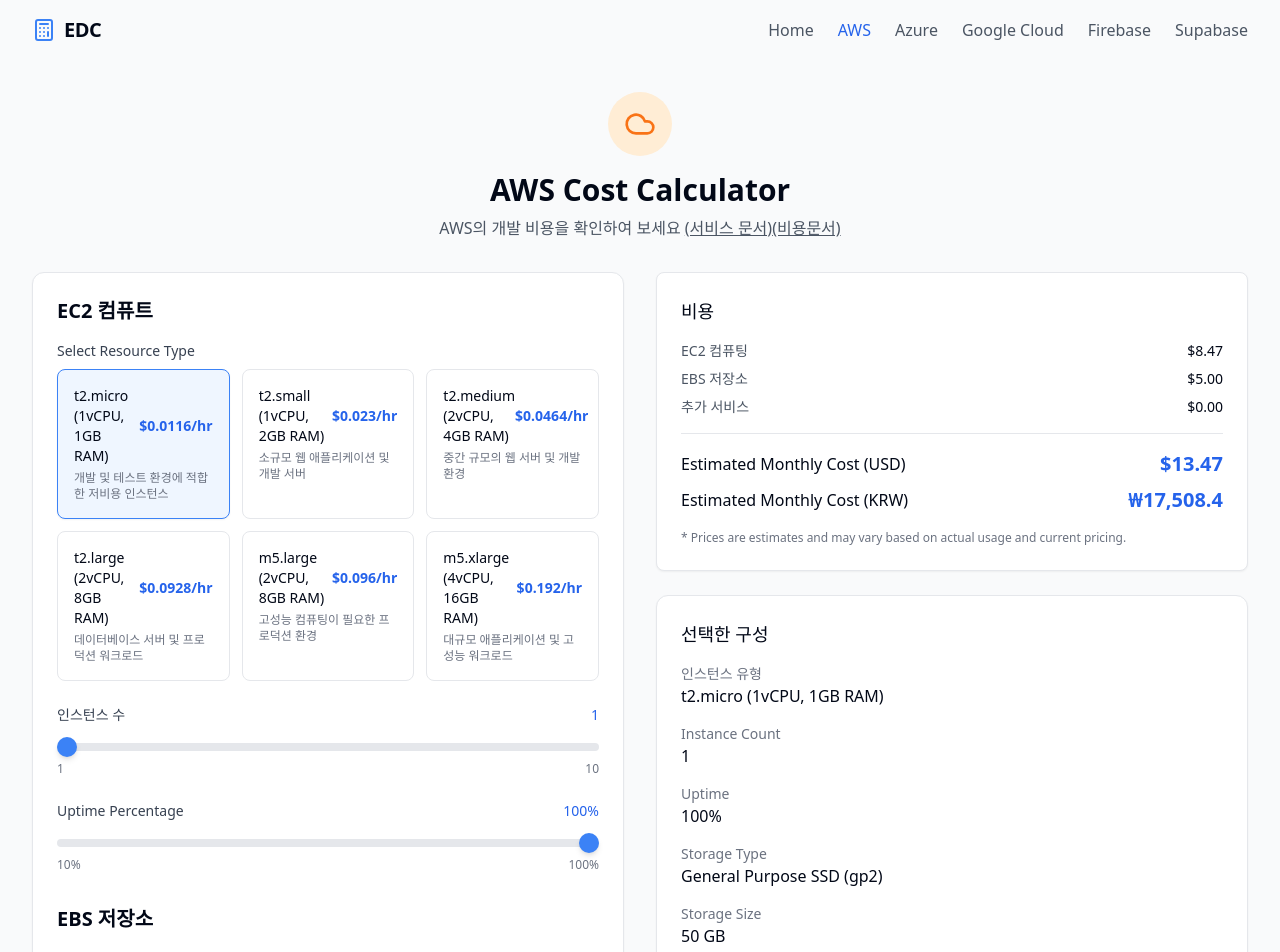
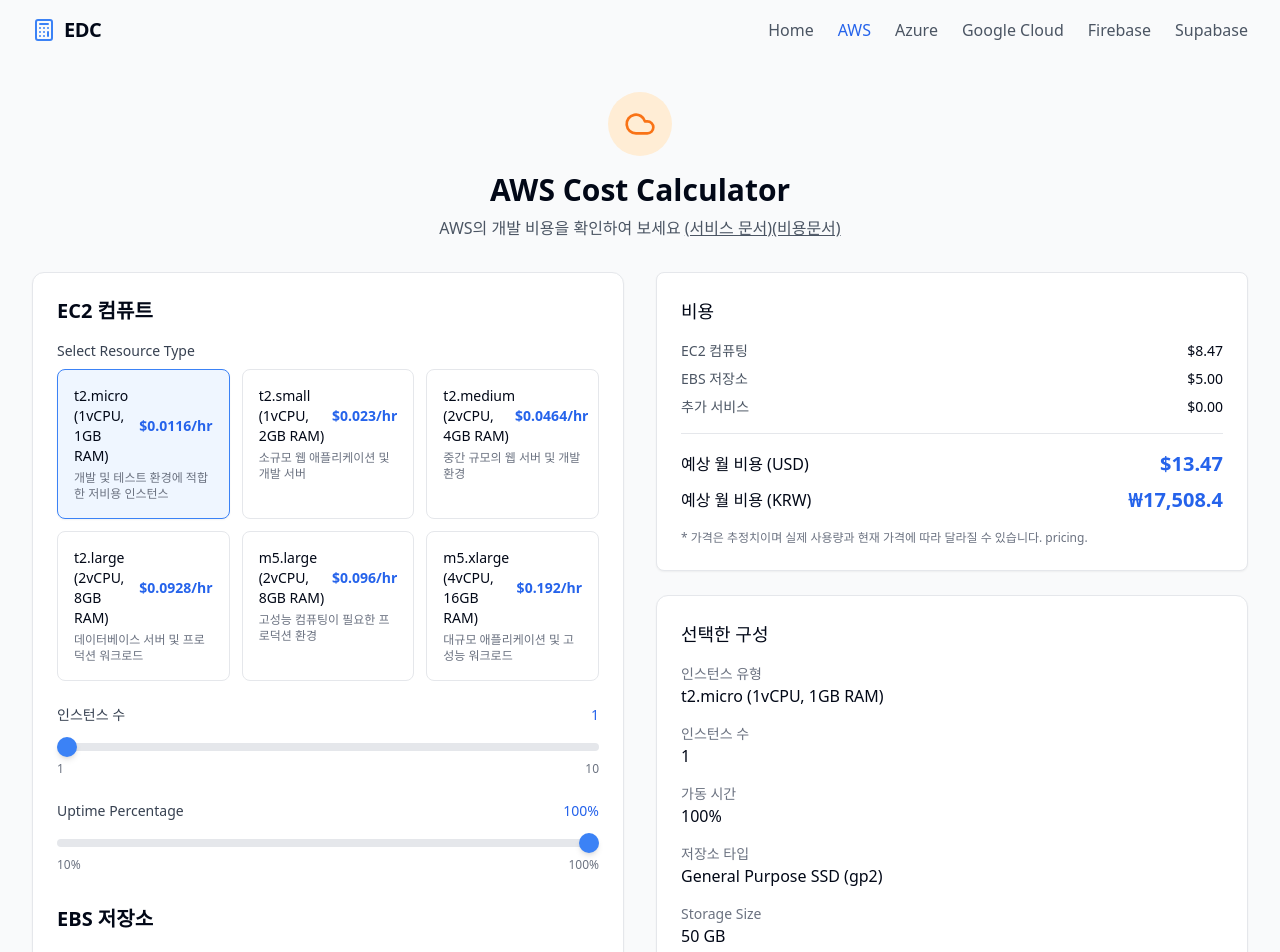
Before and after one commit to qpaseo/test, a React (Vite) app: page /aws in a window 1280 px wide. Shown: the top 952 px of the page. Built offline with nearby package versions, Linux system fonts and the light colour scheme.

Commit message:
update :: db 설명, 옵션 한글화

```diff
--- a/src/components/CostSummary.tsx
+++ b/src/components/CostSummary.tsx
@@ -28,18 +28,14 @@
 
       <div className="border-t border-gray-200 pt-4">
         <div className="flex items-center justify-between">
-          <span className="text-base font-medium">
-            Estimated Monthly Cost (USD)
-          </span>
+          <span className="text-base font-medium">예상 월 비용 (USD)</span>
           <span className="text-xl font-semibold text-blue-600">
             {currency}
             {total.toFixed(2)}
           </span>
         </div>
         <div className="flex items-center justify-between mt-2">
-          <span className="text-base font-medium">
-            Estimated Monthly Cost (KRW)
-          </span>
+          <span className="text-base font-medium">예상 월 비용 (KRW)</span>
           <span className="text-xl font-semibold text-blue-600">
             ₩{(total * 1300).toLocaleString()}
           </span>
@@ -47,7 +43,7 @@
       </div>
 
       <p className="mt-4 text-xs text-gray-500">
-        * Prices are estimates and may vary based on actual usage and current
+        * 가격은 추정치이며 실제 사용량과 현재 가격에 따라 달라질 수 있습니다.
         pricing.
       </p>
     </div>
--- a/src/pages/AwsCalculator.tsx
+++ b/src/pages/AwsCalculator.tsx
@@ -167,19 +167,19 @@
 
               <div>
                 <h4 className="text-sm font-medium text-gray-500">
-                  Instance Count
+                  인스턴스 수
                 </h4>
                 <p className="font-medium">{instanceCount}</p>
               </div>
 
               <div>
-                <h4 className="text-sm font-medium text-gray-500">Uptime</h4>
+                <h4 className="text-sm font-medium text-gray-500">가동 시간</h4>
                 <p className="font-medium">{uptime}%</p>
               </div>
 
               <div>
                 <h4 className="text-sm font-medium text-gray-500">
-                  Storage Type
+                  저장소 타입
                 </h4>
                 <p className="font-medium">
                   {storageOptions.find((s) => s.id === selectedStorage)?.name}
--- a/src/pages/AzureCalculator.tsx
+++ b/src/pages/AzureCalculator.tsx
@@ -179,13 +179,13 @@
               </div>
 
               <div>
-                <h4 className="text-sm font-medium text-gray-500">Uptime</h4>
+                <h4 className="text-sm font-medium text-gray-500">가동 시간</h4>
                 <p className="font-medium">{uptime}%</p>
               </div>
 
               <div>
                 <h4 className="text-sm font-medium text-gray-500">
-                  Storage Type
+                  저장소 타입
                 </h4>
                 <p className="font-medium">
                   {storageOptions.find((s) => s.id === selectedStorage)?.name}
--- a/src/pages/FierbaseCalculator.tsx
+++ b/src/pages/FierbaseCalculator.tsx
@@ -85,7 +85,7 @@
 
           <div>
             <h2 className="mb-4 text-xl font-semibold">Storage</h2>
-            <ResourceSelection // Added ResourceSelection for Storage Type
+            <ResourceSelection // Added ResourceSelection for 저장소 타입
               resources={firebaseStorageOptions}
               selectedResource={selectedStorage}
               onSelect={setSelectedStorage}
--- a/src/pages/GcpCalculator.tsx
+++ b/src/pages/GcpCalculator.tsx
@@ -184,19 +184,19 @@
 
               <div>
                 <h4 className="text-sm font-medium text-gray-500">
-                  Instance Count
+                  인스턴스 수
                 </h4>
                 <p className="font-medium">{instanceCount}</p>
               </div>
 
               <div>
-                <h4 className="text-sm font-medium text-gray-500">Uptime</h4>
+                <h4 className="text-sm font-medium text-gray-500">가동 시간</h4>
                 <p className="font-medium">{uptime}%</p>
               </div>
 
               <div>
                 <h4 className="text-sm font-medium text-gray-500">
-                  Storage Type
+                  저장소 타입
                 </h4>
                 <p className="font-medium">
                   {storageOptions.find((s) => s.id === selectedStorage)?.name}
```
